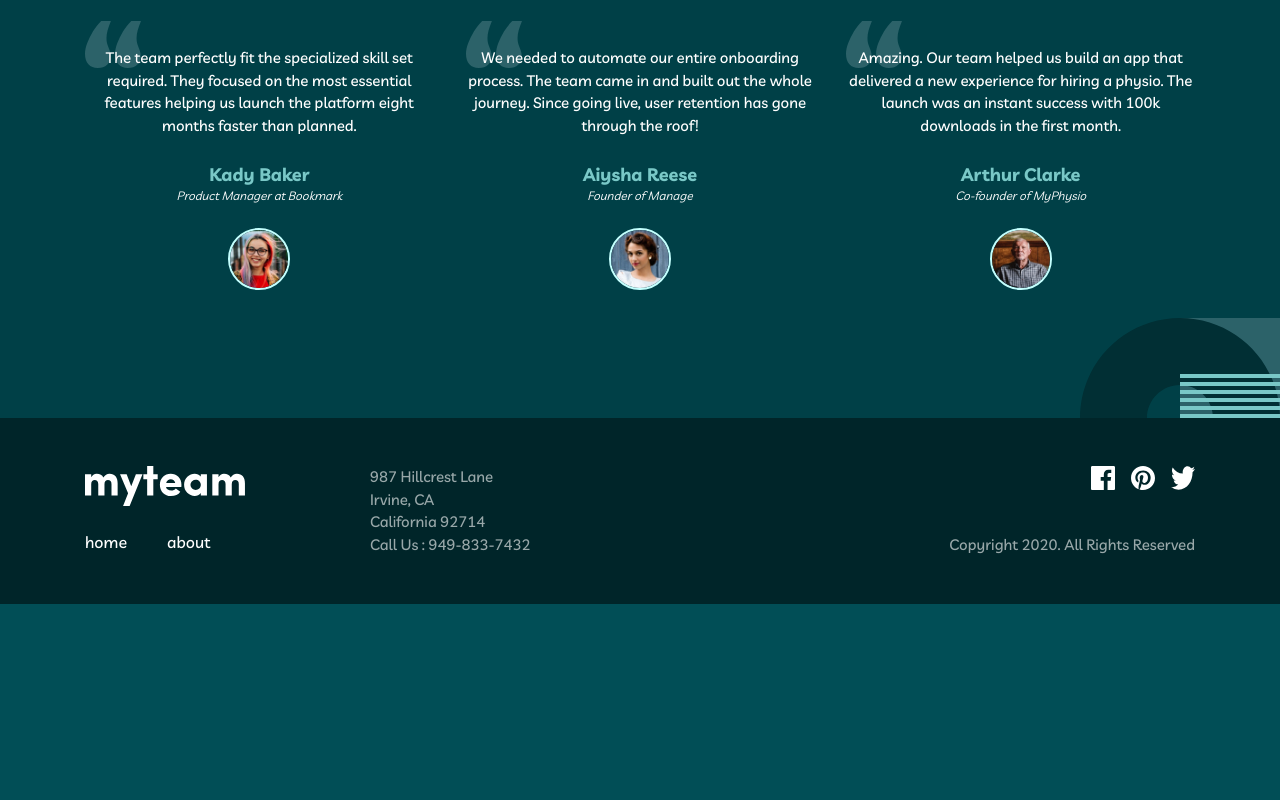
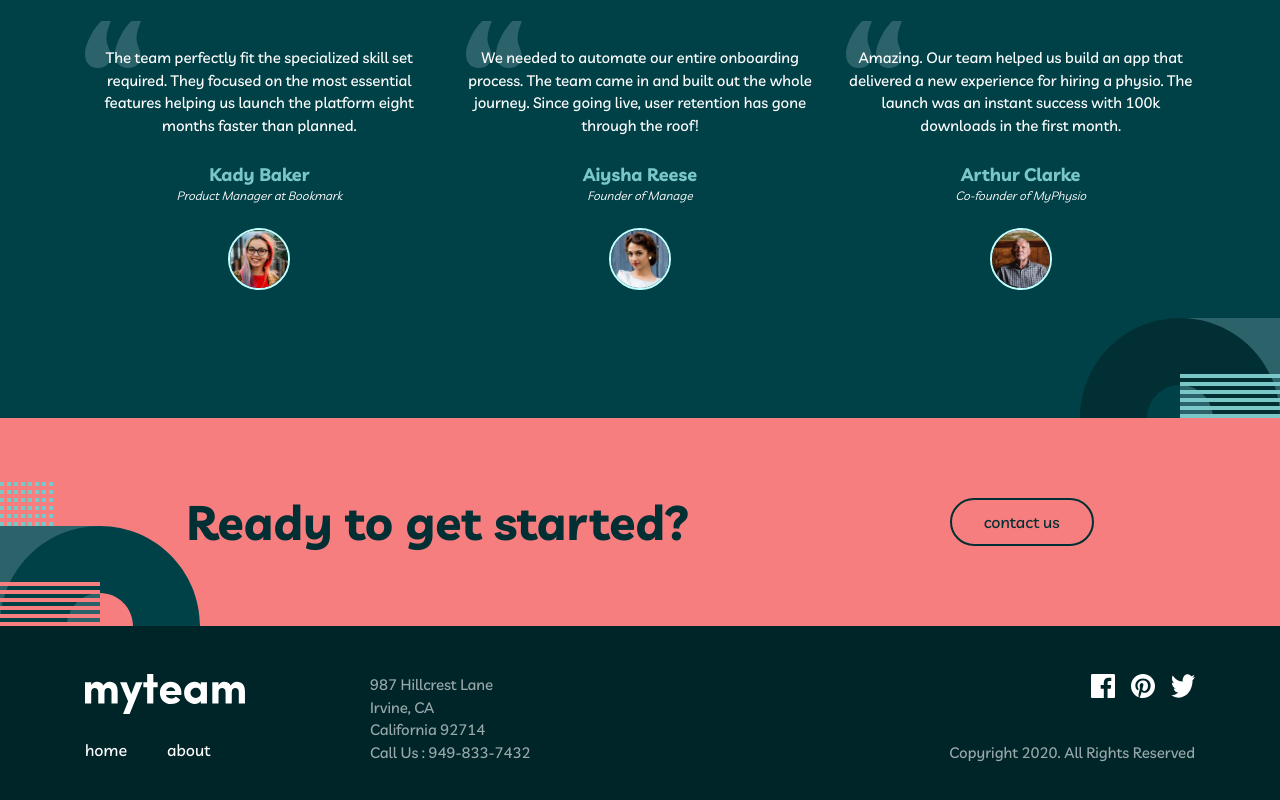
Before and after one commit to AnaJuliaBorges/myteam-multipage, a Next.js app: page / in a window 1280 px wide. Shown: the part 1655-2455 px from the top of the page. Before the commit the page ends 2259 px from the top, so only its background shows below. Built offline with nearby package versions, Linux system fonts and the light colour scheme.

Commit message:
feat: home finished

```diff
--- a/src/app/page.js
+++ b/src/app/page.js
@@ -1,3 +1,4 @@
+import { FooterSecondary } from "@/Components/footerSecondary";
 import { FirstSection } from "@/Components/home/firstSection";
 import { SecondSection } from "@/Components/home/secondSection";
 import { ThirdSection } from "@/Components/home/thirdSection";
@@ -8,6 +9,7 @@ export default function Home() {
         <FirstSection />
         <SecondSection />
         <ThirdSection />
+        <FooterSecondary />
     </main>
   );
 }
```
